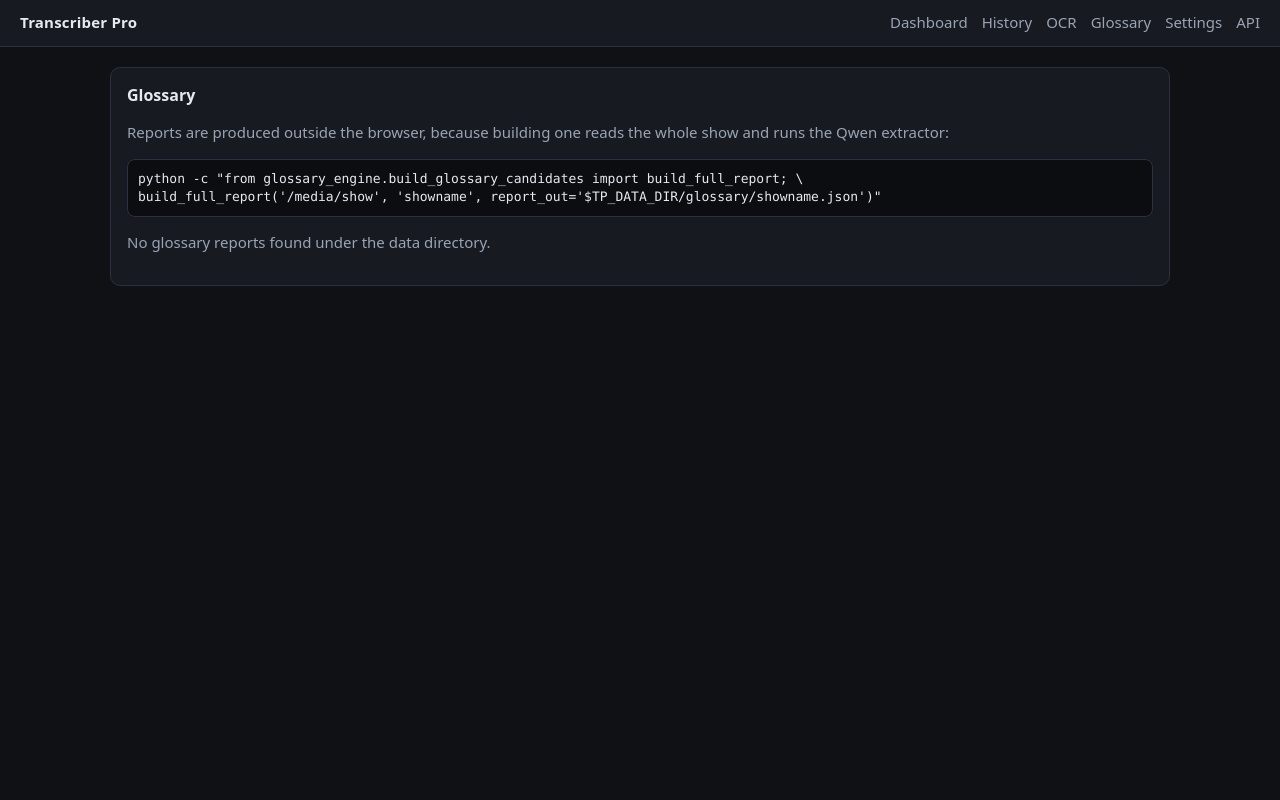
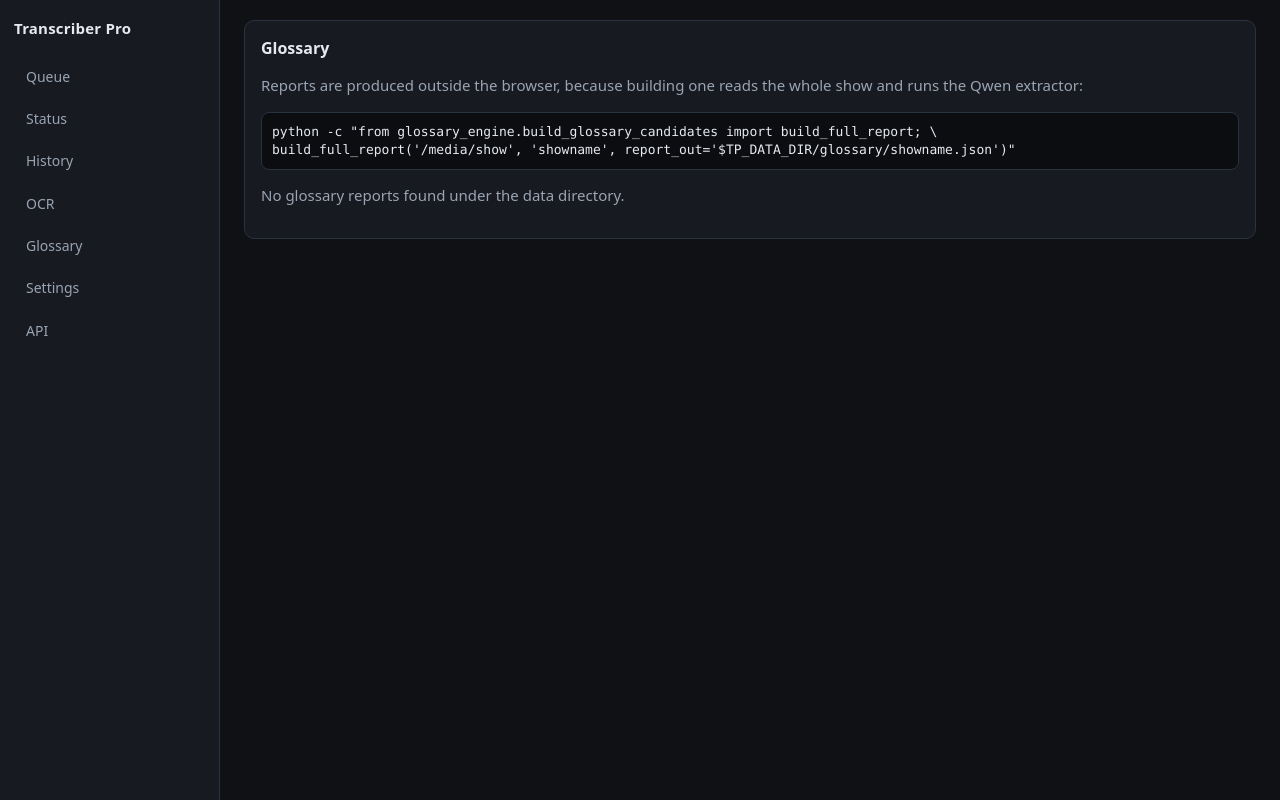
Before and after one commit to chinasky71-byte/TranscriberPro, a FastAPI app: template web/templates/glossary.html in a window 1280 px wide. Run offline with FastAPI, Linux system fonts and the light colour scheme; the template is opened without the code that fills it, so the values that code supplies are empty; parts of the project's set-up code (start-up, migrations or seed data) failed here and were passed over.

Commit message:
feat(webui): left sidebar, queue-first dashboard, elapsed and total times
Navigation moves to a left sidebar and the data to the right, but the real
change is what the landing page answers: it now shows the state of the queue
instead of the state of the machine.

`base.html` becomes a shell — `<aside class="sidebar">` with Queue, Status,
History, OCR, Glossary, Settings and API, the auth pill and logout, plus a
`<main class="content">`. The current section is highlighted through a `path`
value that `_render` passes to every template, so no route has to remember it.
The system card (backend stamp, GPU verdict, versions, work dir) moves to its own
`/status` page, which also lists engine, target language and the data/models
directories; the "no authentication" warning becomes a compact banner on every
page.

The dashboard opens on a hero block with the active job: name, progress bar,
phase, **elapsed time**, an estimated remaining (labelled `est.` and only from
5% on), log and cancel buttons. Below it the counters, then the job table which
gained a **Time** column: elapsed while running, **total** once finished,
`waiting` for queued jobs. Durations are formatted by `_hms`, `_elapsed_of` and
`_eta_of` and refresh with the existing 2-second HTMX polling.

`_queue.html` now reads its context under `queue`, so the page include and the
HTMX partial have one shape instead of relying on undefined variables being
falsy. CSS adds the shell grid, the sidebar (a horizontal bar under 760 px), the
hero and the pills.

Tests: `test_web_ui.py` +5 (sidebar order and active item, queue-first landing
with a running job and its elapsed time, elapsed/total in the table, the
formatting helpers, `/status` details); the system-card tests moved to
`/status`. Suite: 744 passed, 11 skipped, 0 failed. Verified live: the landing
page shows `Nothing running` with the counters, `/status` returns 200 with the
system facts, and the queue table reports `25m 06s` for the finished episode.

```diff
--- a/web/static/app.css
+++ b/web/static/app.css
@@ -39,13 +39,72 @@ body {
 
 .inline { display: inline; }
 
-.wrap {
-  max-width: 1100px;
-  margin: 0 auto;
-  padding: 20px;
+.shell { display: grid; grid-template-columns: 220px 1fr; min-height: 100vh; }
+
+.sidebar {
+  display: flex;
+  flex-direction: column;
+  gap: 18px;
+  padding: 18px 14px;
+  border-right: 1px solid var(--line);
+  background: var(--panel);
+  position: sticky;
+  top: 0;
+  height: 100vh;
+}
+.side-nav { display: grid; gap: 4px; }
+.nav-item {
+  display: block;
+  padding: 9px 12px;
+  border-radius: 8px;
+  color: var(--muted);
+  text-decoration: none;
+  font-size: 14px;
+}
+.nav-item:hover { background: var(--panel-2); color: var(--text); }
+.nav-item.active { background: rgba(79, 140, 255, 0.14); color: var(--text); font-weight: 600; }
+.side-foot { margin-top: auto; display: grid; gap: 8px; }
+
+.content {
+  padding: 20px 24px;
   display: grid;
   gap: 16px;
+  align-content: start;
+  max-width: 1200px;
 }
+
+@media (max-width: 760px) {
+  .shell { grid-template-columns: 1fr; }
+  .sidebar { position: static; height: auto; border-right: 0; border-bottom: 1px solid var(--line); }
+  .side-nav { display: flex; flex-wrap: wrap; gap: 4px; }
+  .content { padding: 14px; }
+}
+
+.pill {
+  display: inline-block;
+  padding: 3px 10px;
+  border-radius: 999px;
+  font-size: 12px;
+  background: var(--panel-2);
+  border: 1px solid var(--line);
+  color: var(--muted);
+}
+.pill.ok { color: var(--ok); border-color: rgba(47, 191, 113, 0.5); }
+.pill.warn { color: var(--warn); border-color: rgba(242, 181, 68, 0.5); }
+
+.counters { display: flex; flex-wrap: wrap; gap: 6px; margin: 14px 0; }
+
+.hero { padding: 18px 20px; }
+.hero-job { display: grid; gap: 10px; margin-bottom: 6px; }
+.hero-head { display: flex; align-items: center; gap: 10px; flex-wrap: wrap; }
+.hero-name { font-size: 17px; overflow-wrap: anywhere; }
+.hero-bar { display: flex; align-items: center; gap: 10px; }
+.hero-bar progress { flex: 1; height: 12px; }
+.hero-pct { font-variant-numeric: tabular-nums; color: var(--muted); }
+.hero-meta { display: flex; flex-wrap: wrap; gap: 14px; align-items: center; color: var(--muted); font-size: 13px; }
+.hero-meta strong { color: var(--text); font-variant-numeric: tabular-nums; }
+.hero-idle { color: var(--muted); padding: 6px 0; }
+.queue td.time { font-variant-numeric: tabular-nums; color: var(--muted); white-space: nowrap; }
 
 .card {
   background: var(--panel);
--- a/web/templates/base.html
+++ b/web/templates/base.html
@@ -10,24 +10,40 @@
   <script src="/static/app.js" defer></script>
 </head>
 <body>
-  <header class="topbar">
-    <div class="brand">Transcriber Pro</div>
-    <nav class="top-actions">
-      <a class="link" href="/">Dashboard</a>
-      <a class="link" href="/history">History</a>
-      <a class="link" href="/ocr">OCR</a>
-      <a class="link" href="/glossary">Glossary</a>
-      <a class="link" href="/settings">Settings</a>
-      <a class="link" href="/docs">API</a>
-      {% if status is defined and status.auth_enabled %}
-      <form method="post" action="/logout" class="inline">
-        <button class="btn ghost" type="submit">Logout</button>
-      </form>
+  <div class="shell">
+    <aside class="sidebar">
+      <div class="brand">Transcriber&nbsp;Pro</div>
+      <nav class="side-nav">
+        <a class="nav-item{% if path == '/' %} active{% endif %}" href="/">Queue</a>
+        <a class="nav-item{% if path == '/status' %} active{% endif %}" href="/status">Status</a>
+        <a class="nav-item{% if path.startswith('/history') %} active{% endif %}" href="/history">History</a>
+        <a class="nav-item{% if path.startswith('/ocr') %} active{% endif %}" href="/ocr">OCR</a>
+        <a class="nav-item{% if path.startswith('/glossary') %} active{% endif %}" href="/glossary">Glossary</a>
+        <a class="nav-item{% if path.startswith('/settings') %} active{% endif %}" href="/settings">Settings</a>
+        <a class="nav-item" href="/docs">API</a>
+      </nav>
+      <div class="side-foot">
+        {% if status is defined %}
+        <span class="pill {{ 'ok' if status.auth_enabled else 'warn' }}">
+          auth {{ 'on' if status.auth_enabled else 'off' }}
+        </span>
+        {% endif %}
+        {% if status is defined and status.auth_enabled %}
+        <form method="post" action="/logout" class="inline">
+          <button class="btn ghost small" type="submit">Logout</button>
+        </form>
+        {% endif %}
+      </div>
+    </aside>
+    <main class="content">
+      {% if status is defined and not status.auth_enabled %}
+      <p class="alert error compact"><strong>No authentication.</strong>
+        Anyone who can reach this port can queue jobs and change settings.
+        Keep it on a private network (VPN/Twingate), an SSH tunnel or a TLS proxy,
+        or set <code>TP_WEB_TOKEN</code> to require a token.</p>
       {% endif %}
-    </nav>
-  </header>
-  <main class="wrap">
-    {% block content %}{% endblock %}
-  </main>
+      {% block content %}{% endblock %}
+    </main>
+  </div>
 </body>
 </html>
--- a/web/ui.py
+++ b/web/ui.py
@@ -2,6 +2,7 @@
 from __future__ import annotations
 
 import os
+import time
 from datetime import datetime
 from pathlib import Path
 from typing import Any, Dict, List
@@ -117,17 +118,31 @@ def _status_context(request: Request) -> Dict[str, Any]:
 
 
 def _queue_context(request: Request, error: str = "", message: str = "") -> Dict[str, Any]:
+    jobs = request.app.state.manager.snapshot()
+    now = time.time()
+    rows = []
+    for job in jobs:
+        row = dict(job)
+        row["elapsed"] = _elapsed_of(job, now)
+        row["total"] = _elapsed_of(job, now) if job.get("finished_at") else ""
+        row["eta"] = _eta_of(job, now)
+        rows.append(row)
+    active = next((row for row in rows if row["status"] == "running"), None)
     return {
-        "jobs": request.app.state.manager.snapshot(),
+        "status": _status_context(request),
+        "jobs": rows,
+        "active": active,
+        "counts": _counts(jobs),
         "error": error,
         "message": message,
-        "counts": _counts(request.app.state.manager.snapshot()),
     }
 
 
 def _render(request: Request, name: str, context: Dict[str, Any]) -> HTMLResponse:
     return TEMPLATES.TemplateResponse(request=request, name=name,
-                                      context={"request": request, **context})
+                                      context={"request": request,
+                                               "path": request.url.path,
+                                               **context})
 
 
 def _settings_context(request: Request, error: str = "", message: str = "",
@@ -181,6 +196,39 @@ async def _read_settings_form(request: Request) -> Dict[str, Any]:
             else:
                 raw[key] = form.get(key) or ""
     return raw
+
+
+def _hms(seconds: float | None) -> str:
+    """Durata leggibile: 42s, 4m 07s, 1h 02m."""
+    if not seconds or seconds < 0:
+        return ""
+    total = int(round(seconds))
+    hours, rest = divmod(total, 3600)
+    minutes, secs = divmod(rest, 60)
+    if hours:
+        return f"{hours}h {minutes:02d}m"
+    if minutes:
+        return f"{minutes}m {secs:02d}s"
+    return f"{secs}s"
+
+
+def _elapsed_of(job: Dict[str, Any], now: float | None = None) -> str:
+    """Tempo dall'inizio (job in corso) o durata totale (job concluso)."""
+    start = job.get("started_at")
+    if not start:
+        return ""
+    end = job.get("finished_at") or (now if now is not None else time.time())
+    return _hms(end - start)
+
+
+def _eta_of(job: Dict[str, Any], now: float | None = None) -> str:
+    """Stima grezza dal progresso raggiunto: solo indicativa, per questo 'est.'."""
+    start = job.get("started_at")
+    percent = float(job.get("percent") or 0)
+    if not start or percent < 5 or job.get("finished_at"):
+        return ""
+    elapsed = (now if now is not None else time.time()) - start
+    return "est. " + _hms(elapsed * (100.0 - percent) / percent)
 
 
 def _duration(job: Dict[str, Any]) -> str:
@@ -291,7 +339,7 @@ def ui_status(request: Request) -> HTMLResponse:
 
 @router.get("/ui/queue", response_class=HTMLResponse, dependencies=[Depends(_auth)])
 def ui_queue(request: Request) -> HTMLResponse:
-    return _render(request, "_queue.html", _queue_context(request))
+    return _render(request, "_queue.html", {"queue": _queue_context(request)})
 
 
 @router.post("/ui/jobs", response_class=HTMLResponse, dependencies=[Depends(_auth)])
@@ -321,12 +369,12 @@ def ui_add_job(request: Request,
     selected = [item.strip() for item in [path, *paths] if item and item.strip()]
     if not selected:
         return _render(request, "_queue.html",
-                       _queue_context(request, error="Select at least one media file"))
+                       {"queue": _queue_context(request, error="Select at least one media file")})
 
     try:
         roots = compute_roots(lambda key, default: config.get(key, default))
     except (FileNotFoundError, PermissionError, ValueError) as exc:
-        return _render(request, "_queue.html", _queue_context(request, error=str(exc)))
+        return _render(request, "_queue.html", {"queue": _queue_context(request, error=str(exc))})
 
     queued: List[str] = []
     skipped = 0
@@ -351,21 +399,21 @@ def ui_add_job(request: Request,
         parts.append(f"skipped {skipped} with an existing subtitle")
     message = ", ".join(parts)
     return _render(request, "_queue.html",
-                   _queue_context(request, error="; ".join(errors), message=message))
+                   {"queue": _queue_context(request, error="; ".join(errors), message=message)})
 
 
 @router.post("/ui/jobs/{job_id}/cancel", response_class=HTMLResponse, dependencies=[Depends(_auth)])
 def ui_cancel_job(request: Request, job_id: str) -> HTMLResponse:
     ok = request.app.state.manager.cancel(job_id)
     message = "" if ok else "Job cannot be cancelled"
-    return _render(request, "_queue.html", _queue_context(request, error=message if not ok else ""))
+    return _render(request, "_queue.html", {"queue": _queue_context(request, error=message if not ok else "")})
 
 
 @router.post("/ui/jobs/{job_id}/remove", response_class=HTMLResponse, dependencies=[Depends(_auth)])
 def ui_remove_job(request: Request, job_id: str) -> HTMLResponse:
     ok = request.app.state.manager.remove(job_id)
     message = "" if ok else "Only queued jobs can be removed"
-    return _render(request, "_queue.html", _queue_context(request, error=message if not ok else ""))
+    return _render(request, "_queue.html", {"queue": _queue_context(request, error=message if not ok else "")})
 
 
 @router.get("/history", response_class=HTMLResponse, dependencies=[Depends(_auth)])
@@ -393,6 +441,19 @@ async def settings_save(request: Request) -> HTMLResponse:
                        _settings_context(request, error=str(exc), draft=raw))
     return _render(request, "settings.html",
                    _settings_context(request, message="Settings saved"))
+
+
+@router.get("/status", response_class=HTMLResponse, dependencies=[Depends(_auth)])
+def status_page(request: Request) -> HTMLResponse:
+    config = request.app.state.config
+    from utils.cache_bootstrap import MODELS_ROOT
+    return _render(request, "status.html", {
+        "status": _status_context(request),
+        "engine": config.get("transcription_engine_mode", ""),
+        "target_language": config.get("target_language", ""),
+        "data_dir": str(getattr(config, "CONFIG_DIR", "")),
+        "models_dir": str(MODELS_ROOT),
+    })
 
 
 @router.get("/ocr", response_class=HTMLResponse, dependencies=[Depends(_auth)])
```
Also changed, not shown: docs/PROGRESS.md (+37 -0 lines), docs/webui/SPEC.md (+6 -1 lines), linux_tests/test_web_ui.py (+82 -2 lines), web/templates/_queue.html (+50 -7 lines), web/templates/index.html (+4 -9 lines), web/templates/status.html (added, +19 -0 lines), web/README.md.
